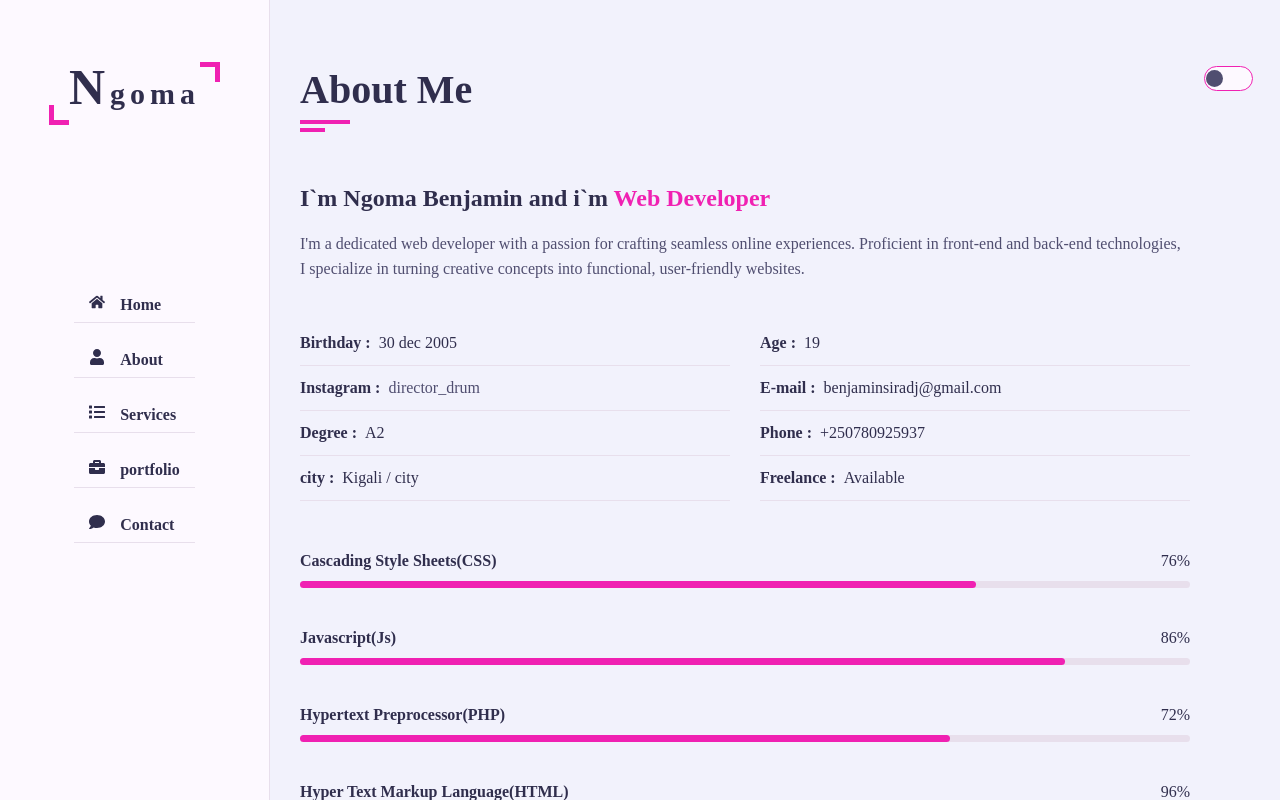
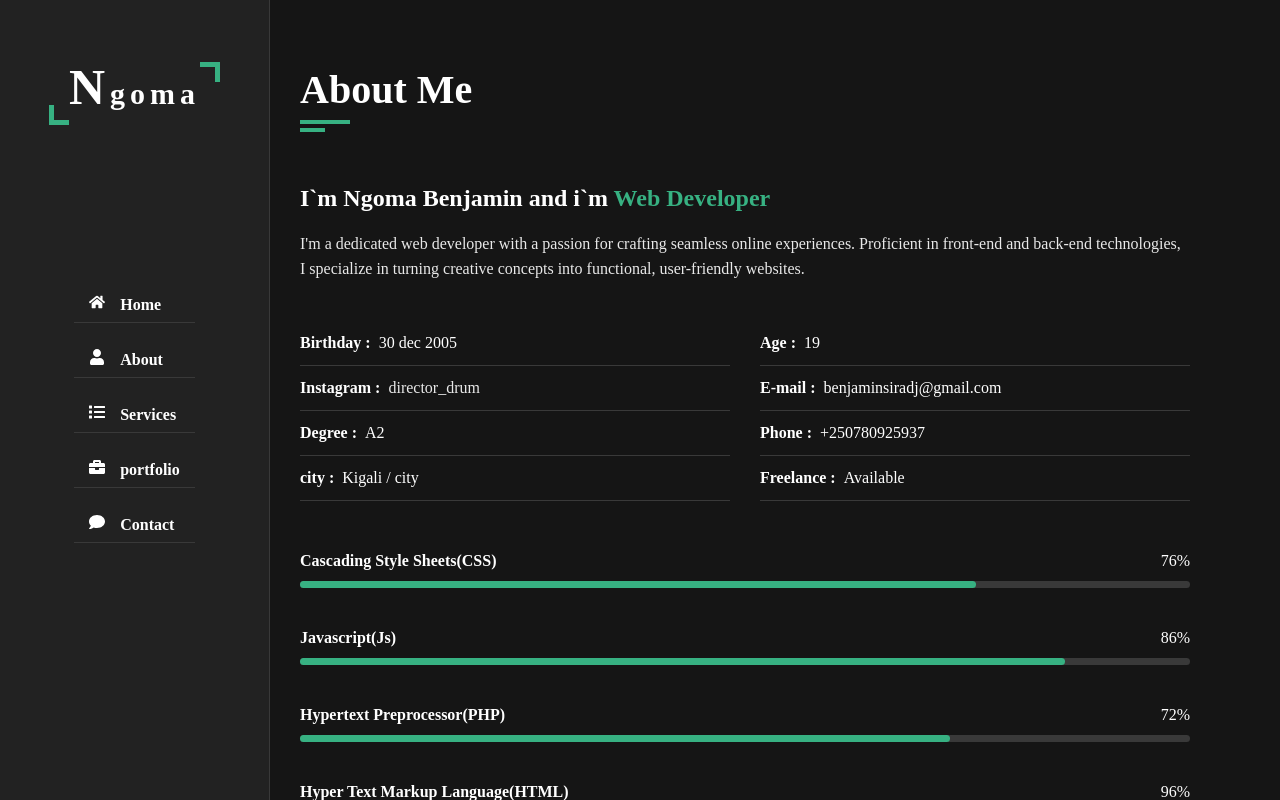
Before and after one commit to NGOMA301/portfolio, a React (Create React App) app: page /about in a window 1280 px wide. Built offline with nearby package versions, Linux system fonts and the light colour scheme; a web font is replaced by a local one.

Commit message:
finalTwo

```diff
--- a/src/App.css
+++ b/src/App.css
@@ -2,12 +2,13 @@
 
 
 :root {
-    --bg-black-900: #f2f2fc;
-    --bg-black-100: #fdf9ff;
-    --bg-black-50: #e8dfec;
-    --text-black-900: #302e4d;
-    --text-black-700: #504e70;
-    --skin-color: #f021b2;
+    --bg-black-900: #151515;
+    --bg-black-100: #222222;
+    --bg-black-50: #393939;
+    --text-black-900: #ffffff;
+    --text-black-700: #e9e9e9;
+    --skin-color: #37b182;
+
 }
 
 
--- a/src/App.js
+++ b/src/App.js
@@ -17,7 +17,7 @@ function App() {
       <div className='navs'>
       </div>
       <div className='StyleSwitcher'>
-        <Styleswitcher />
+        {/* <Styleswitcher /> */}
       </div>
 
       <Router>
--- a/src/components/about/about.css
+++ b/src/components/about/about.css
@@ -2,12 +2,13 @@
 
 
 :root {
-    --bg-black-900: #f2f2fc;
-    --bg-black-100: #fdf9ff;
-    --bg-black-50: #e8dfec;
-    --text-black-900: #302e4d;
-    --text-black-700: #504e70;
-    --skin-color: #f021b2;
+    --bg-black-900: #151515;
+    --bg-black-100: #222222;
+    --bg-black-50: #393939;
+    --text-black-900: #ffffff;
+    --text-black-700: #e9e9e9;
+    --skin-color: #37b182;
+
 }
 
 body.dark {
--- a/src/components/contact/contact.css
+++ b/src/components/contact/contact.css
@@ -2,11 +2,13 @@
 
 
 :root{
-    --bg-black-900: #f2f2fc;
-    --bg-black-100: #fdf9ff;
-    --bg-black-50: #e8dfec;
-    --text-black-900: #302e4d;
-    --text-black-700: #504e70;
+    --bg-black-900: #151515;
+    --bg-black-100: #222222;
+    --bg-black-50: #393939;
+    --text-black-900: #ffffff;
+    --text-black-700: #e9e9e9;
+    --skin-color: #37b182;
+
 }
 [data-theme="dark"]
 {
--- a/src/components/home/home.css
+++ b/src/components/home/home.css
@@ -2,11 +2,13 @@
 
 
 :root{
-    --bg-black-900: #f2f2fc;
-    --bg-black-100: #fdf9ff;
-    --bg-black-50: #e8dfec;
-    --text-black-900: #302e4d;
-    --text-black-700: #504e70;
+    --bg-black-900: #151515;
+    --bg-black-100: #222222;
+    --bg-black-50: #393939;
+    --text-black-900: #ffffff;
+    --text-black-700: #e9e9e9;
+    --skin-color: #37b182;
+
 }
 body.dark
 {
--- a/src/components/navBar/nav.css
+++ b/src/components/navBar/nav.css
@@ -2,12 +2,13 @@
 
 
 :root{
-    --bg-black-900: #f2f2fc;
-    --bg-black-100: #fdf9ff;
-    --bg-black-50: #e8dfec;
-    --text-black-900: #302e4d;
-    --text-black-700: #504e70;
-    --skin-color: #ec1839;
+    --bg-black-900: #151515;
+    --bg-black-100: #222222;
+    --bg-black-50: #393939;
+    --text-black-900: #ffffff;
+    --text-black-700: #e9e9e9;
+    --skin-color: #37b182;
+
 
 }
 body.dark
--- a/src/components/styleswitcher/styleswitcher.jsx
+++ b/src/components/styleswitcher/styleswitcher.jsx
@@ -1,40 +1,40 @@
-import React from 'react'
-import './styleswitcher.css'
+//import React from 'react'
+// import './styleswitcher.css'
 
-export default function styleswitcher() {
+// export default function styleswitcher() {
 
-  const setDarkMode = () => {
-    localStorage.setItem('theme', "dark");
-    document.querySelector("body").setAttribute('data-theme', 'dark')
-  };
-  const setLightMode = () => {
-    localStorage.setItem('theme', "white");
-    document.querySelector("body").setAttribute('data-theme', 'light')
-  };
-  const toggleTheme = (e) => {
-    if (e.target.checked) setDarkMode();
-    else setLightMode();
+//   const setDarkMode = () => {
+//     localStorage.setItem('theme', "dark");
+//     document.querySelector("body").setAttribute('data-theme', 'dark')
+//   };
+//   const setLightMode = () => {
+//     localStorage.setItem('theme', "white");
+//     document.querySelector("body").setAttribute('data-theme', 'light')
+//   };
+//   const toggleTheme = (e) => {
+//     if (e.target.checked) setDarkMode();
+//     else setLightMode();
 
-  }
+//   }
 
-  if (localStorage.getItem("theme") === "dark") {
-    setDarkMode();
-  } else if (localStorage.getItem("theme") === "white") {
-    setLightMode();
-  }
+//   if (localStorage.getItem("theme") === "dark") {
+//     setDarkMode();
+//   } else if (localStorage.getItem("theme") === "white") {
+//     setLightMode();
+//   }
 
 
 
 
-  return (
-    <div className='style-switcher'>
-      <div id='icon' className='day-night s-icon'>
-        <label className="switch">
-          <input type="checkbox" onChange={toggleTheme} />
-          <span className="slider round"></span>
-        </label>
+//   return (
+//     <div className='style-switcher'>
+//       <div id='icon' className='day-night s-icon'>
+//         <label className="switch">
+//           <input type="checkbox" onChange={toggleTheme} />
+//           <span className="slider round"></span>
+//         </label>
 
-      </div>
-    </div>
-  )
-}
+//       </div>
+//     </div>
+//   )
+// }
```
